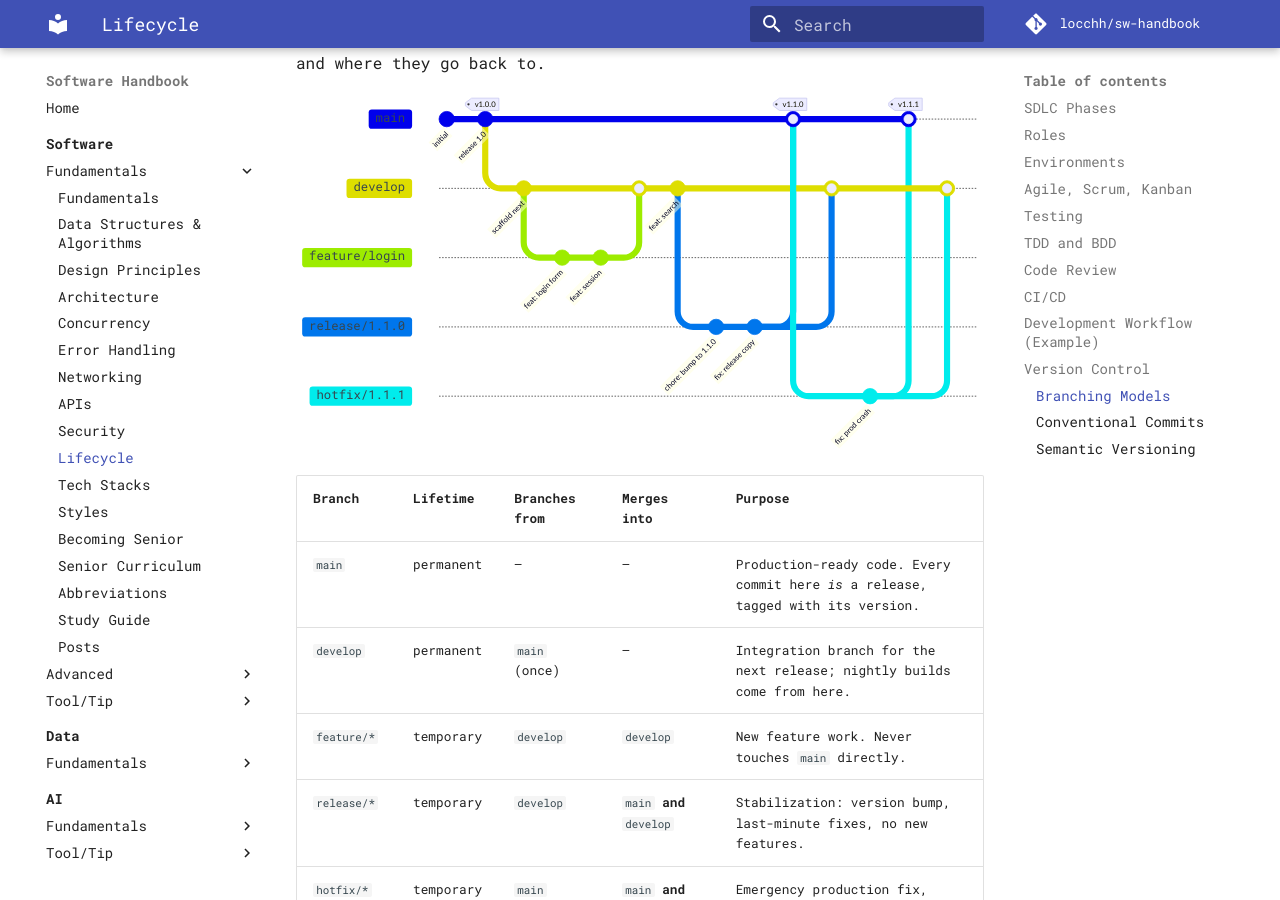
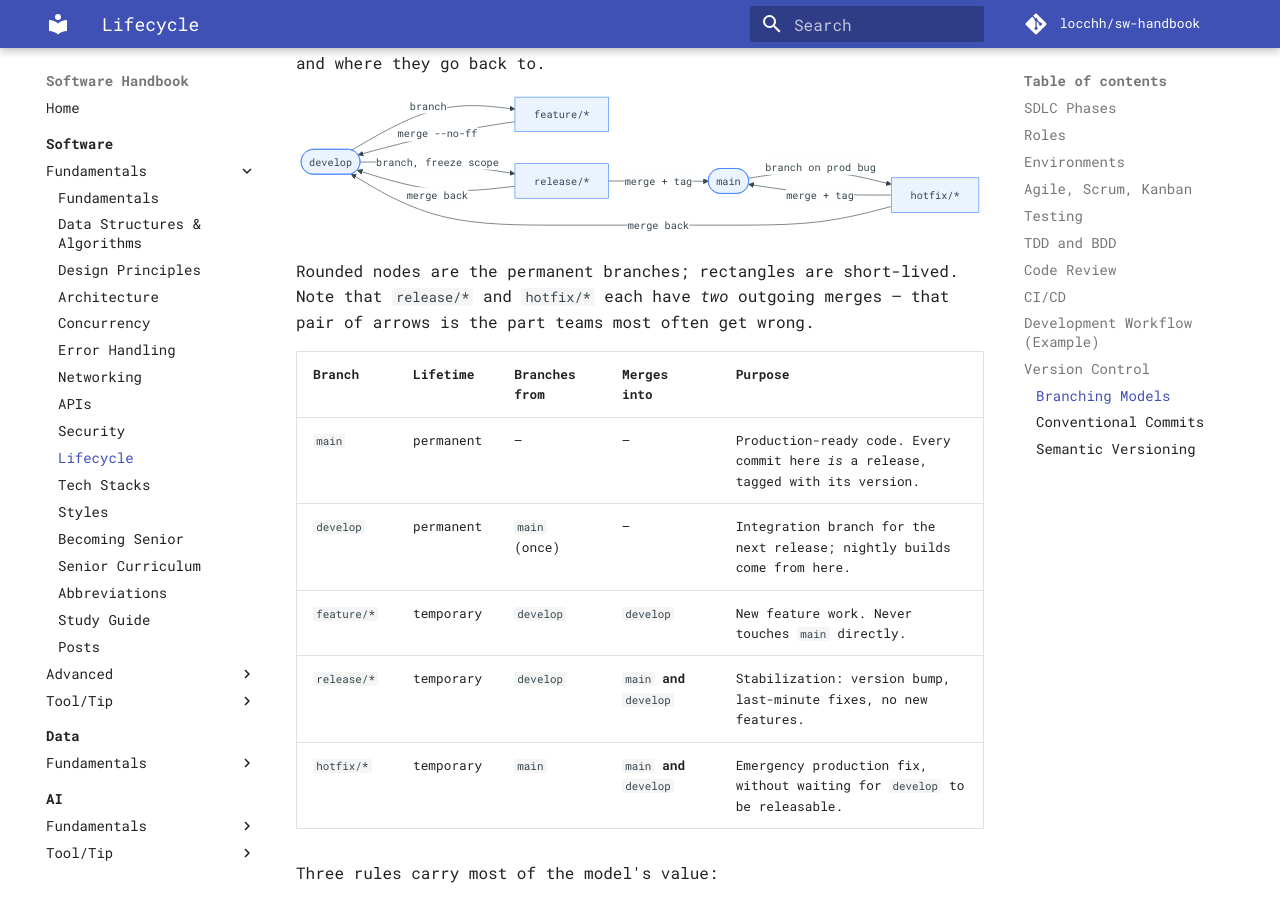
Before and after one commit to locchh/sw-handbook, an MkDocs documentation site: the page built from docs/software/basics/lifecycle.md, in a window 1280 px wide and 900 px high, scrolled down 4641 px. Built offline with MkDocs 1.6.1 and Material for MkDocs 9.7.7, drawn with Linux system fonts in a browser that asks for light colours; comment, search, counter and statistics services are not loaded.

Commit message:
docs: draw the Git Flow diagram as a flowchart, not a gitGraph
The gitGraph replayed one example history, which made it both noisy and
easy to get wrong — it showed direct commits on main and develop, which
the model it was illustrating forbids.

A flowchart states the rules instead: which branch each supporting branch
comes from and where it merges back, with the two-outgoing-merge shape of
release/* and hotfix/* visible at a glance. Matches the plain
flowchart style used by the other diagrams in the handbook.

Co-Authored-By: Claude Opus 5 (1M context) <noreply@anthropic.com>

````diff
--- a/docs/software/basics/lifecycle.md
+++ b/docs/software/basics/lifecycle.md
@@ -135,32 +135,18 @@ Git is the de-facto standard for source control. A typical workflow combines thr
 The classic model is *Git Flow*, from Vincent Driessen's [A successful Git branching model](https://nvie.com/posts/a-successful-git-branching-model/): two branches that live forever, plus three kinds of short-lived supporting branches that always know where they came from and where they go back to.
 
 ```mermaid
-gitGraph
-   commit id: "initial"
-   commit id: "release 1.0" tag: "v1.0.0"
-   branch develop
-   commit id: "scaffold next"
-   branch feature/login
-   commit id: "feat: login form"
-   commit id: "feat: session"
-   checkout develop
-   merge feature/login
-   commit id: "feat: search"
-   branch release/1.1.0
-   commit id: "chore: bump to 1.1.0"
-   commit id: "fix: release copy"
-   checkout main
-   merge release/1.1.0 tag: "v1.1.0"
-   checkout develop
-   merge release/1.1.0
-   checkout main
-   branch hotfix/1.1.1
-   commit id: "fix: prod crash"
-   checkout main
-   merge hotfix/1.1.1 tag: "v1.1.1"
-   checkout develop
-   merge hotfix/1.1.1
+flowchart LR
+    D([develop]) -->|branch| F[feature/*]
+    F -->|merge --no-ff| D
+    D -->|branch, freeze scope| R[release/*]
+    R -->|merge + tag| M([main])
+    R -->|merge back| D
+    M -->|branch on prod bug| H[hotfix/*]
+    H -->|merge + tag| M
+    H -->|merge back| D
 ```
+
+Rounded nodes are the permanent branches; rectangles are short-lived. Note that `release/*` and `hotfix/*` each have *two* outgoing merges — that pair of arrows is the part teams most often get wrong.
 
 | Branch | Lifetime | Branches from | Merges into | Purpose |
 |---|---|---|---|---|
````
